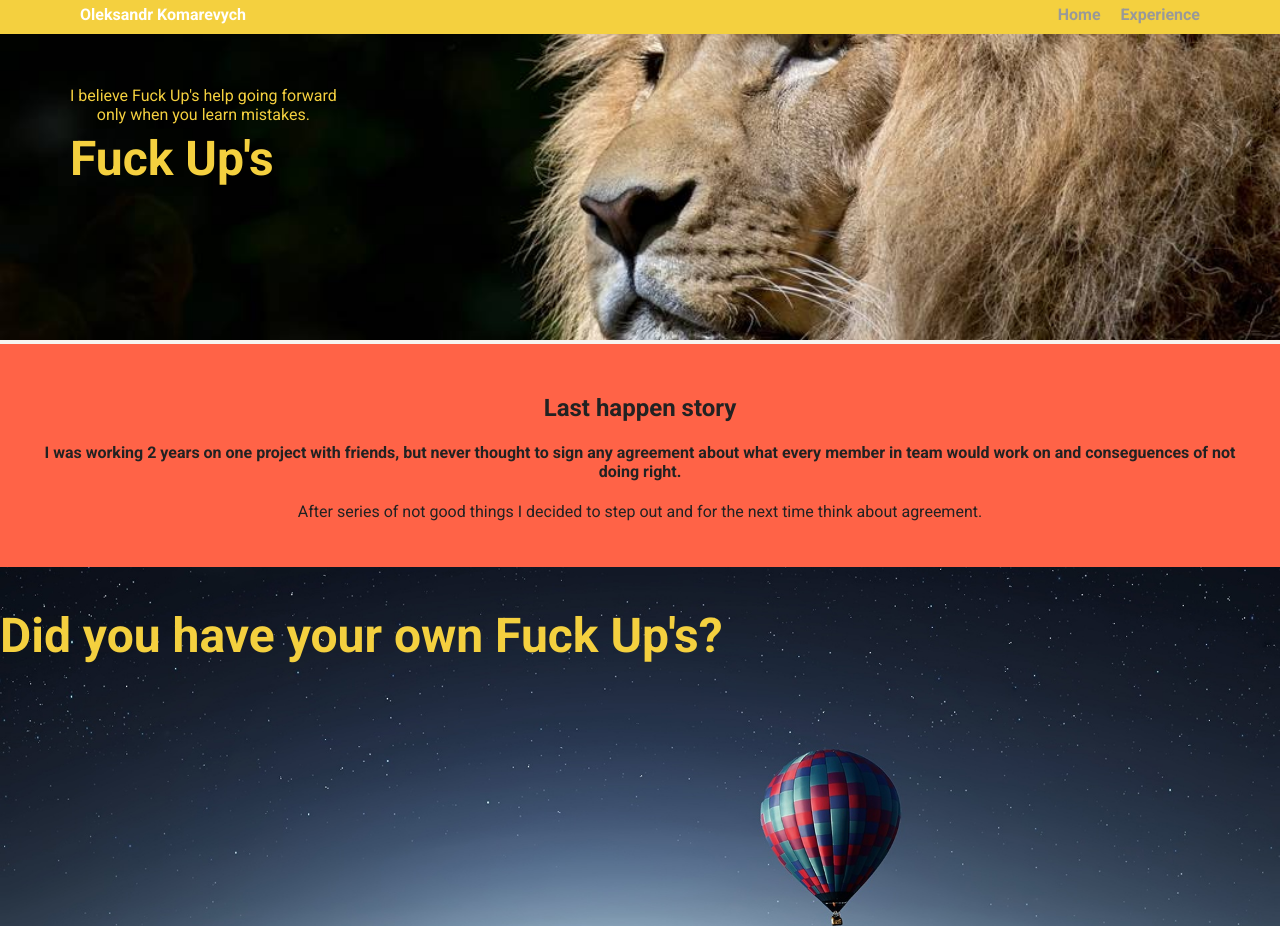
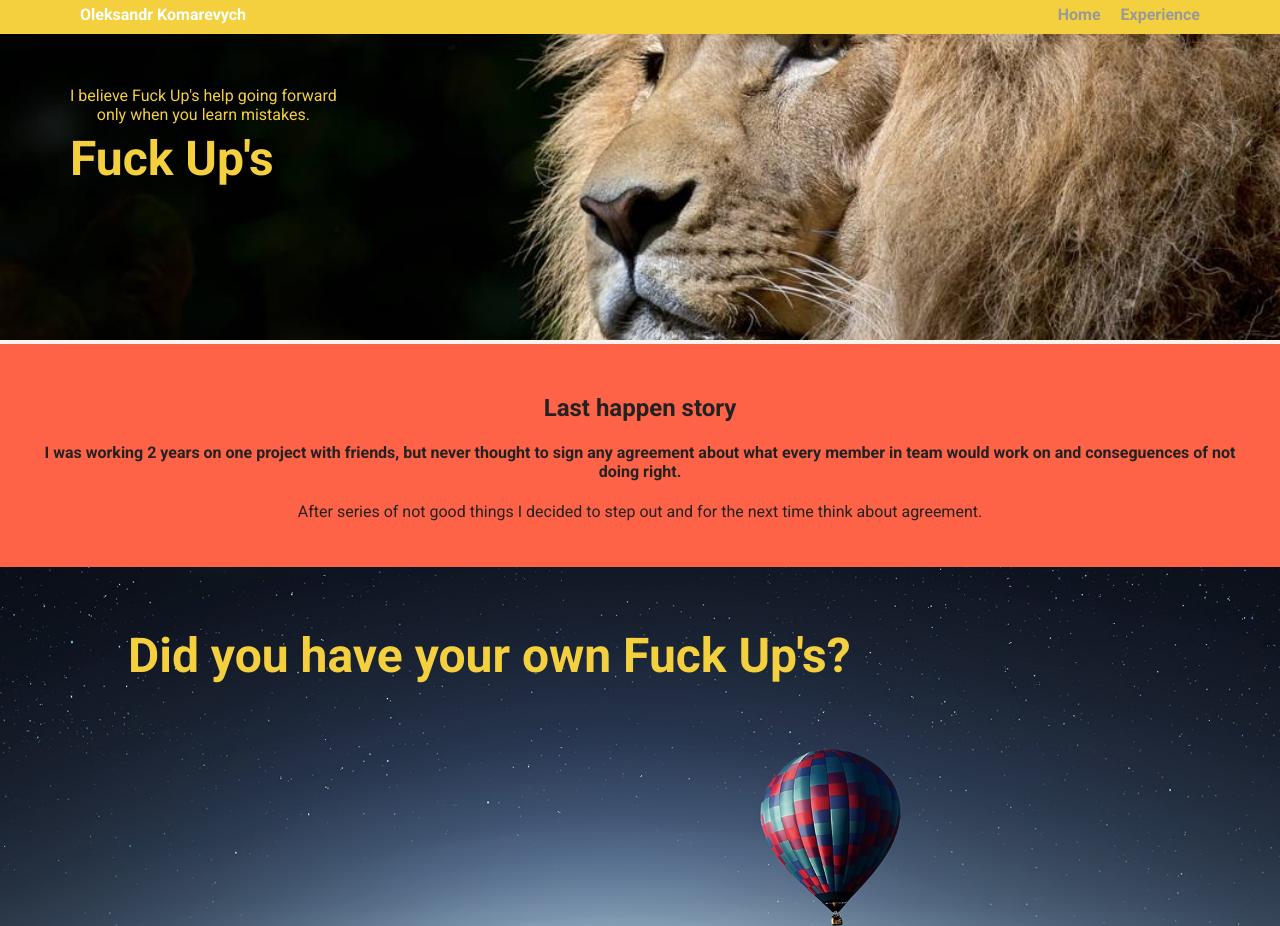
Before and after one commit to oleksandrkomarevych/th-project_1, a plain HTML site: page experience.html in a window 1280 px wide. Shown: the top 926 px of the page. Drawn offline with Linux system fonts and the light colour scheme; a web font is replaced by a local one.

Commit message:
chande feedback h2

```diff
--- a/css/styles.css
+++ b/css/styles.css
@@ -268,7 +268,7 @@ a.social:hover {
     }
 
     .feedback h2 {
-      padding-bottom: 20px;
+      padding: 20px 10% 5% 10%;
       color: #F4D03F;
       float: left;
       font-size: 3em;
```
